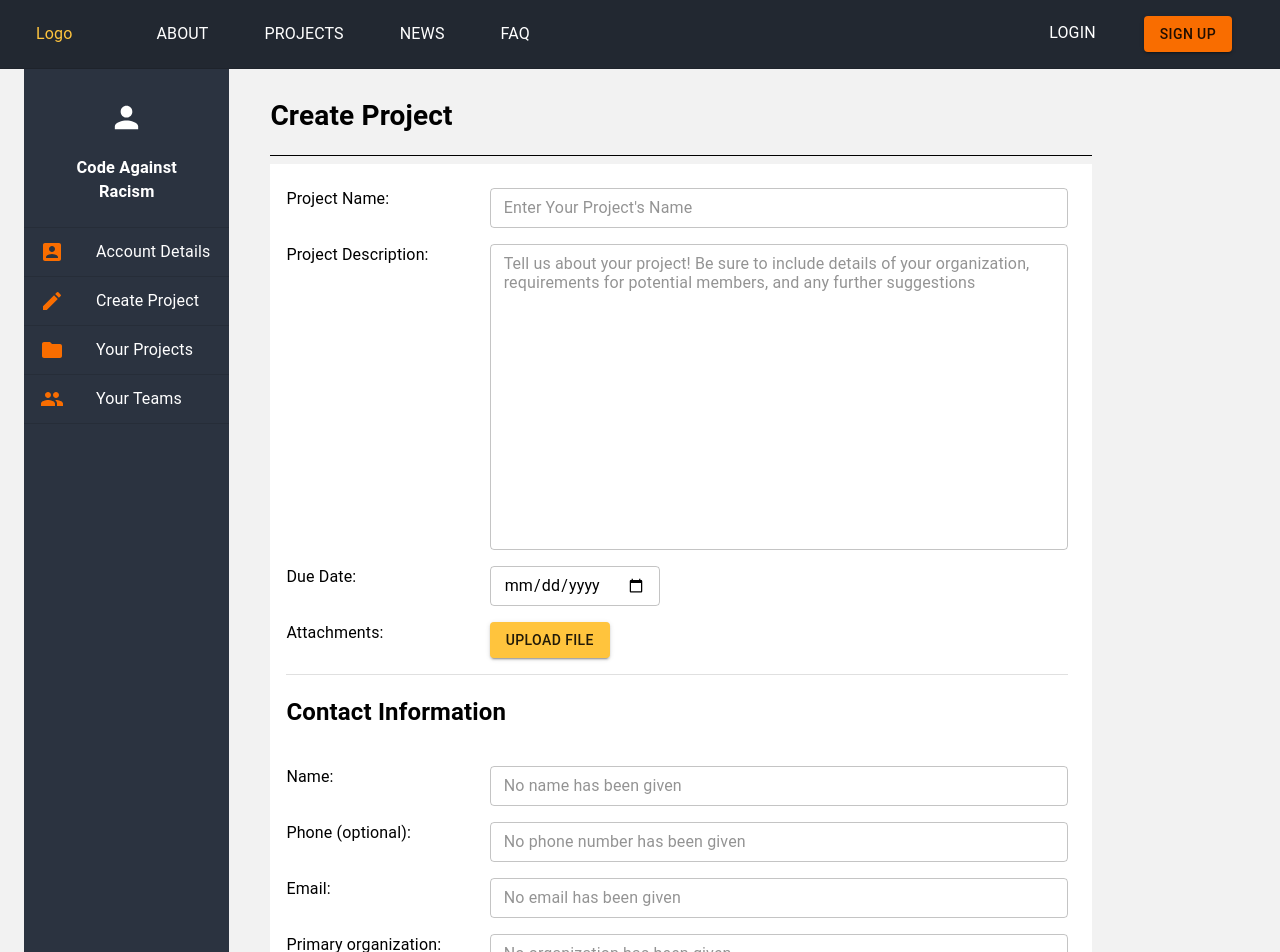
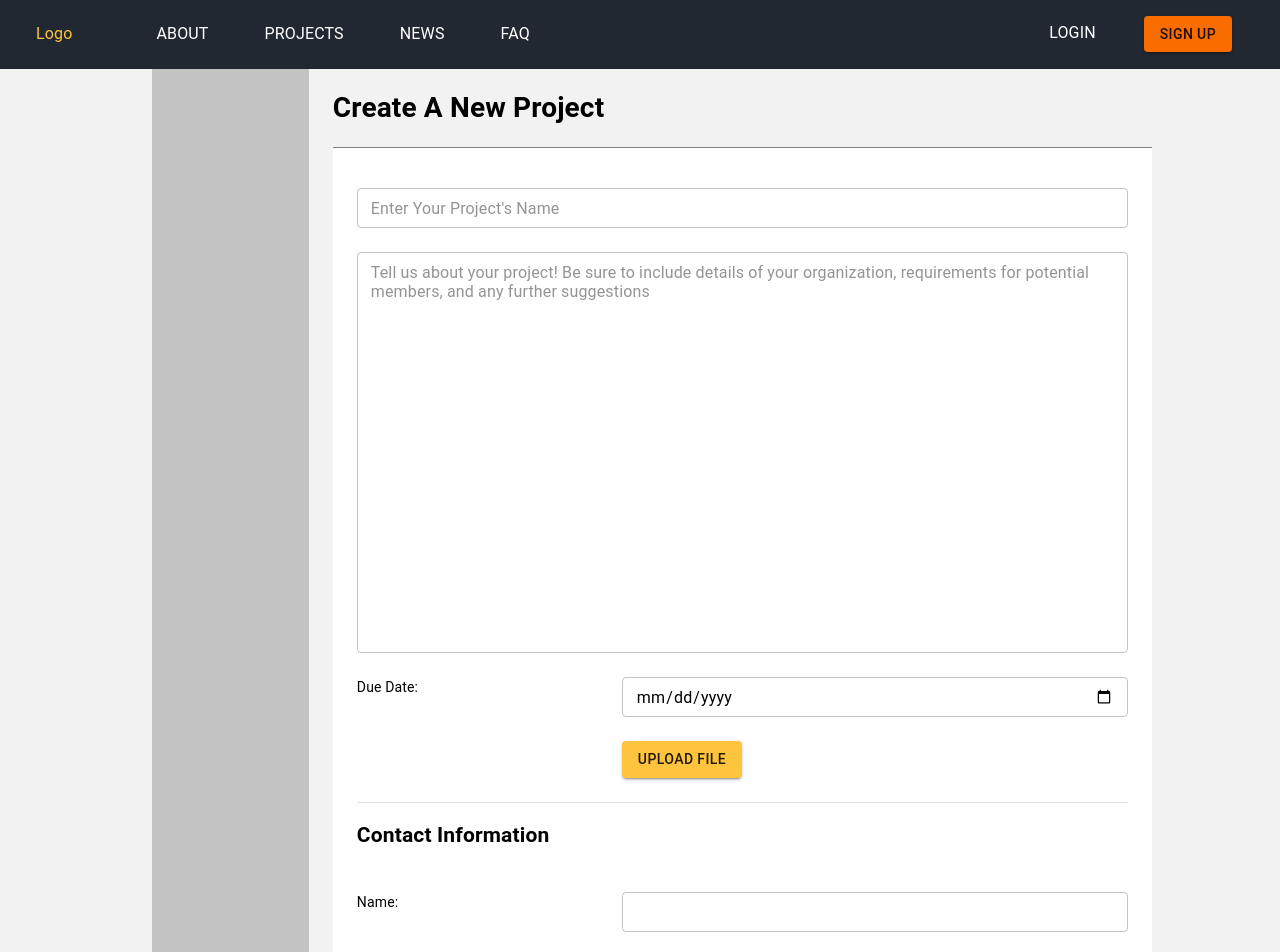
Before and after one commit to CodeAgainstRacism/codeagainstracism.org, a React (Create React App) app in the folder frontend/: page /projects in a window 1280 px wide. Shown: the top 952 px of the page. Built offline with nearby package versions, Linux system fonts and the light colour scheme.

Commit message:
got rid of paper and changed to using grid area

```diff
--- a/frontend/src/pages/NewProjectForm.jsx
+++ b/frontend/src/pages/NewProjectForm.jsx
@@ -1,91 +1,74 @@
 import React from "react";
 import {makeStyles } from '@material-ui/core';
-import Footer from "../components/Footer";
 import {Container,
         CssBaseline,
         Button,
         TextField,
-        Paper,
-        Grid,} from '@material-ui/core';
+        Grid,
+        Box} from '@material-ui/core';
 import Divider from '@material-ui/core/Divider';
-import SideBar from "../components/SideBarOrganization";
+import Footer from "../components/Footer";
+//for the sidebar, title, and form try using grid area
 //checkut form authentification
-//create label fields for name and description
-//make padding between textfields more bigger?
-//make sidebar their own branch
 const projectFormStyles = makeStyles((theme) => ({
 
   root: {
     flexGrow: 1,
   },
 
-  dividerColor: {
-    backgroundColor: 'black',
+  fakeSideBar: {
+    backgroundColor: "#c4c4c4",
+    width: "100%",
+    height: "100%"
   },
 
-  paper: {
-    padding: theme.spacing(1, 2),
-    textAlign: 'left',
-    color: theme.palette.text.primary,
-    fontSize: "16px"
+  gridText:{
+    textAlign: "left"
   },
 
-  headerPaper: {
-    padding: theme.spacing(1,0,1,0),
-    textAlign: 'left',
-    color: theme.palette.text.primary,
-    backgroundColor: "#f2f2f2",
-    borderRadius : "0"
+
+  gridAlignment: {
+    marginLeft: "10%",
+    marginRight: "10%",
+    display: "grid",
+    gridTemplateColumns: "20% 80%",
+    gridTemplateAreas: ` 'sideBar header'
+                          'sideBar form' `,
 
   },
 
-  outerPaper:{
-    padding: theme.spacing(0, 0, 0, 0),
-    backgroundColor: "#f2f2f2"
-  },
-
-  pageContainer: {
-    height: "60 vmax",
-    textAlign: "center",
-    alignItems: "left",
-    backgroundColor: theme.palette.background,
-    overflow: "hidden",
-    maxWidth: "100vw",
-  },
-
-  innerContainer: {
-    width: "100%",
-    // border: "1px solid #292929",
-    // boxSizing: "border-box",
-    alignItems: "stretch",
-    backgroundColor: theme.palette.background,
-    overflow: "hidden",
-    display: "flex",
-    justifyContent: "center",
+  dividerBar: {
+    height: "1px",
+    background: "#808080",
+    flexGrow: 1,
   },
 
   headingContainer: {
-    // border: "1px solid #292929",
-    // boxSizing: "border-box",
+    gridArea: "header",
+    //border: "1px solid #03fc17",
+    //boxSizing: "border-box",
     textAlign: "left",
-    backgroundColor: theme.palette.background,
   },
 
-  formContainer: {
-    backgroundColor: "white",
-    paddingRight: "1%",
-    paddingTop: "2%",
-    paddingBottom: "3%"
+  sideBarContainer: {
+    gridArea: "sideBar",
+    //border: "1px solid #292929",
+    //boxSizing: "border-box",
+    width: "100%",
+    //display: "inline"
   },
 
   rightContainer: {
+    gridArea: "form",
   //contains the heading and the form
-    width: "100%",
     backgroundColor: "white",
-    // border: "1px solid #292929",
-    // boxSizing: "border-box",
-    marginLeft: "5%",
-    //paddingRight: "1%"
+    paddingTop: "5%",
+    paddingBottom: "5%"
+    //border: "1px solid #292929",
+    //boxSizing: "border-box",
+    //marginTop: "20px",
+    //marginBottom: "6 rem",
+    //marginRight: "200px"
   },
 }))
 export default function NewProjectForm() {
@@ -95,145 +78,80 @@ export default function NewProjectForm() {
 
       <React.Fragment>
         <CssBaseline />
-          <Container className = {classes.pageContainer}>
-            <Container disableGutters = {true} className={classes.innerContainer}>
-            <div className={classes.root}>
-              <Grid container spacing={0}>
-                {/**this is the sidebar */}
-                <Grid item xs={2}>
-                <Paper elevation = {0} className={classes.outerPaper}>
-                  <SideBar/>
-                </Paper>
+        {/**must wrapper the whole thing as a body? */}
+        <body className = {classes.gridAlignment} >
+          <Container className = {classes.sideBarContainer}>
+            <Box className = {classes.fakeSideBar}></Box>
+          </Container>
+              {/*<SideBar/>*/}
+
+                {/*<div className={classes.root}>*/}
+
+          <Container disableGutters = {true} className = {classes.headingContainer}>
+              <h1>Create A New Project</h1>
+              <Box className = {classes.dividerBar}></Box>
+          </Container>
+
+          <Container className = {classes.rightContainer}>
+            <Grid container spacing={3} className = {classes.gridText}>
+            <Grid item xs = {12} sm = {12}>
+                <TextField placeholder = "Enter Your Project's Name"/>
             </Grid>
-                {/**This is the form with header */}
-              <Grid item xs = {8}>
-              <Paper elevation = {0} className={classes.outerPaper}>
-              <Container disableGutters = {true} className= {classes.rightContainer}>
-                <div className={classes.root}>
-                <Grid id = "row" container spacing = {24}>
-                    <Container disableGutters = {true} className = {classes.headingContainer}>
-                      <Grid alignContent = "flex-start" item xs={12}>
-                        <Paper elevation = {0} className={classes.headerPaper}>
-                          <h1>Create Project</h1>
-                          <Divider classes={{root: classes.dividerColor}} variant="fullwidth"/>
-                        </Paper>
+            <Grid item xs = {12} sm = {12}>
+                <TextField placeholder = "Tell us about your project! Be sure to include details of your organization, requirements for potential members, and any further suggestions" rows = "20" columns = "30" multiline = {true}/>
             </Grid>
-                    </Container>
-                    <Container disableGutters = {true} className = {classes.formContainer}>
-                    <Grid id = "row" container spacing = {24}>
-                    <Grid item xs = {12} sm = {3}>
-                      <Paper elevation = {0} className={classes.paper}>
-                        Project Name:
-                      </Paper>
+            <Grid item xs = {12} sm = {4}>
+                Due Date:
             </Grid>
-                    <Grid item xs = {12} sm = {9}>
-                      <Paper elevation = {0} className={classes.paper}>
-                        <TextField placeholder = "Enter Your Project's Name"/>
-                      </Paper>
+            <Grid item xs = {12} sm = {8}>
+                <TextField type = "date"/>
             </Grid>
-                    <Grid item xs = {12} sm = {3}>
-                      <Paper elevation = {0} className={classes.paper}>
-                        Project Description:
-                      </Paper>
+            <Grid item xs = {12} sm = {4}>
             </Grid>
-                    <Grid item xs = {12} sm = {9}>
-                      <Paper elevation = {0} className={classes.paper}>
-                        <TextField placeholder = "Tell us about your project! Be sure to include details of your organization, requirements for potential members, and any further suggestions"
-                        rows = "15" columns = "30" multiline = {true}/>
-                      </Paper>
-                    </Grid>
-                    <Grid item xs = {12} sm = {3}>
-                      <Paper elevation = {0} className={classes.paper}>
-                        Due Date:
-                      </Paper>
-                    </Grid>
-                    <Grid item xs = {12} sm = {9}>
-                      <Paper elevation = {0} className={classes.paper}>
-                        <TextField fullWidth = {false} type = "date"/>
-                      </Paper>
-                    </Grid>
-                    <Grid item xs = {12} sm = {3}>
-                      <Paper elevation = {0} className={classes.paper}>
-                        Attachments:
-                      </Paper>
-                    </Grid>
-                    <Grid item xs = {12} sm = {9}>
-                      <Paper elevation = {0} className={classes.paper}>
+            <Grid item xs = {12} sm = {8}>
                 <Button variant="contained" component="label" color = "primary">
                   Upload File
                   <input type="file" style={{ display: "none" }}/>
                 </Button>
-                      </Paper>
             </Grid>
             <Grid item xs = {12} sm = {12}>
-                      <Paper elevation = {0} className={classes.paper}>
                 <Divider variant="fullwidth"/>
                 <h2>Contact Information</h2>
-                      </Paper>
             </Grid>
-                    <Grid item xs = {12} sm = {3}>
-                      <Paper elevation = {0} className={classes.paper}>
+            <Grid item xs = {12} sm = {4}>
                 Name:
-                      </Paper>
             </Grid>
-                    <Grid item xs = {12} sm = {9}>
-                      <Paper elevation = {0} className={classes.paper}>
-                        <TextField placeholder = "No name has been given" />
-                      </Paper>
+            <Grid item xs = {12} sm = {8}>
+                <TextField/>
             </Grid>
-                    <Grid item xs = {12} sm = {3}>
-                      <Paper elevation = {0} className={classes.paper}>
-                        Phone (optional):
-                      </Paper>
+            <Grid item xs = {12} sm = {4}>
+                Phone(optional):
             </Grid>
-                    <Grid item xs = {12} sm = {9}>
-                        <Paper elevation = {0} className={classes.paper}>
-                          <TextField placeholder = "No phone number has been given"/>
-                        </Paper>
+            <Grid item xs = {12} sm = {8}>
+                  <TextField/>
             </Grid>
-                    <Grid item xs = {12} sm = {3}>
-                      <Paper elevation = {0} className={classes.paper}>
+            <Grid item xs = {12} sm = {4}>
                 Email:
-                      </Paper>
             </Grid>
-                    <Grid item xs = {12} sm = {9}>
-                      <Paper elevation = {0} className={classes.paper}>
-                        <TextField placeholder = "No email has been given"/>
-                      </Paper>
+            <Grid item xs = {12} sm = {8}>
+                <TextField/>
             </Grid>
-                    <Grid item xs = {12} sm = {3}>
-                      <Paper elevation = {0} className={classes.paper}>
+            <Grid item xs = {12} sm = {4}>
                 Primary organization:
-                      </Paper>
             </Grid>
-                    <Grid item xs = {12} sm = {9}>
-                      <Paper elevation = {0} className={classes.paper}>
-                        <TextField placeholder = "No organization has been given"/>
-                      </Paper>
+            <Grid item xs = {12} sm = {8}>
+                <TextField/>
             </Grid>
-                    <Grid item xs = {12} sm = {5}>
-                      <Paper elevation = {0} className={classes.paper}></Paper>
-                    </Grid>
-                    <Grid item xs = {12} sm = {7}>
-                      <Paper elevation = {0} className={classes.paper}>
+
+            <Grid item xs={12}
+                      display="flex"
+                      justify="flex-end">
                 <Button color ="primary" variant = "contained">Submit</Button>
-                      </Paper>
             </Grid>
           </Grid>
         </Container>
-                  </Grid>
-                </div>
-              </Container>
-              </Paper>
-              </Grid>
-
-              </Grid>
-              </div>
-            </Container>
-          </Container>
-        {/* Footer */}
-          <Footer />
-        {/* End footer */}
+      {/** </div> */}
+        </body>
       </React.Fragment>
     );
   }
```
Lines whose indentation alone changed are shown as unchanged.
